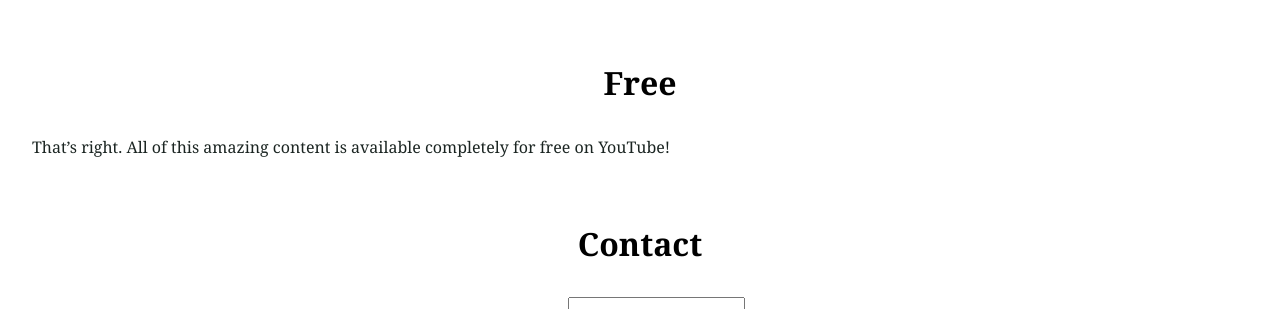
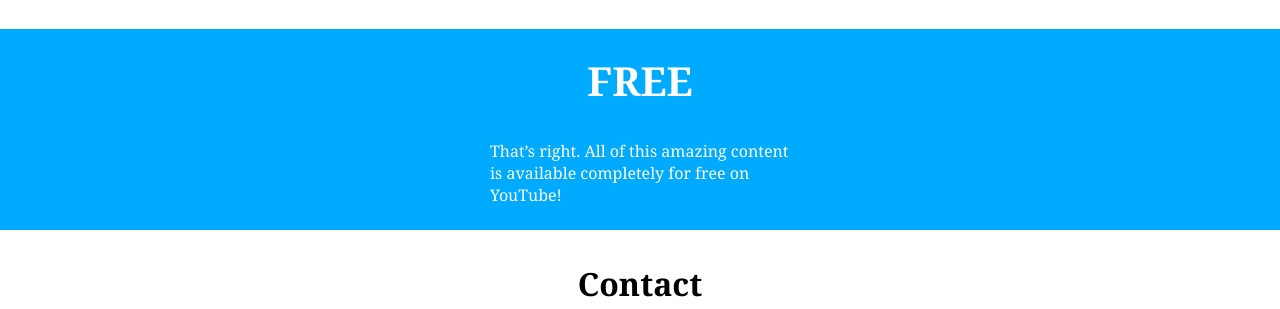
Before and after one commit to nithinshibu/CSSDevWeb, a plain HTML site: page BootcampLandingPage/index.html in a window 1280 px wide. Shown: the part 1088-1397 px from the top of the page. Drawn offline with Linux system fonts and the light colour scheme.

Commit message:
Added the free section css

```diff
--- a/BootcampLandingPage/styles.css
+++ b/BootcampLandingPage/styles.css
@@ -153,3 +153,23 @@ body {
   /* *So when we use the flex box, it will give some space between the image and the text  */
   margin-right: 1rem;
 }
+
+.section-accent {
+  background-color: #0af;
+  padding: 1.5rem;
+  display: flex;
+  flex-direction: column;
+  align-items: center;
+}
+
+.free-title {
+  color: #fff;
+  font-size: 2.5rem;
+  text-transform: uppercase;
+}
+
+.free-sub-title {
+  color: #fff;
+  /* *Max-width is set to 300px so that the text will be wrapped on to multiple lines instead of stretching across the entire screen. */
+  max-width: 300px;
+}
```
